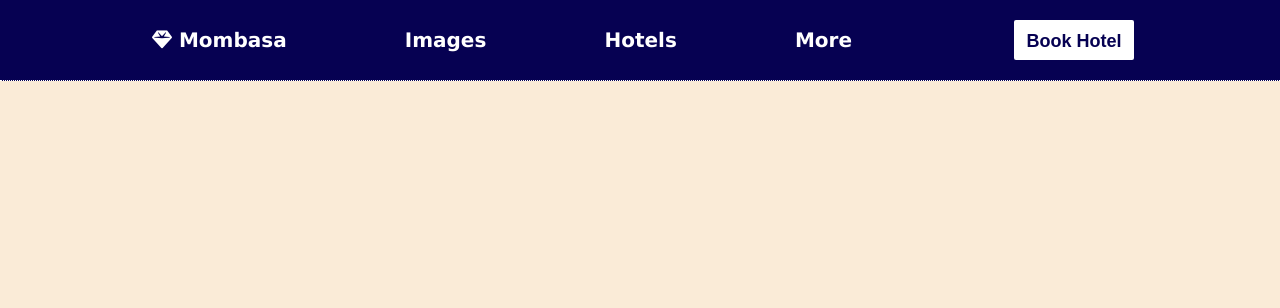
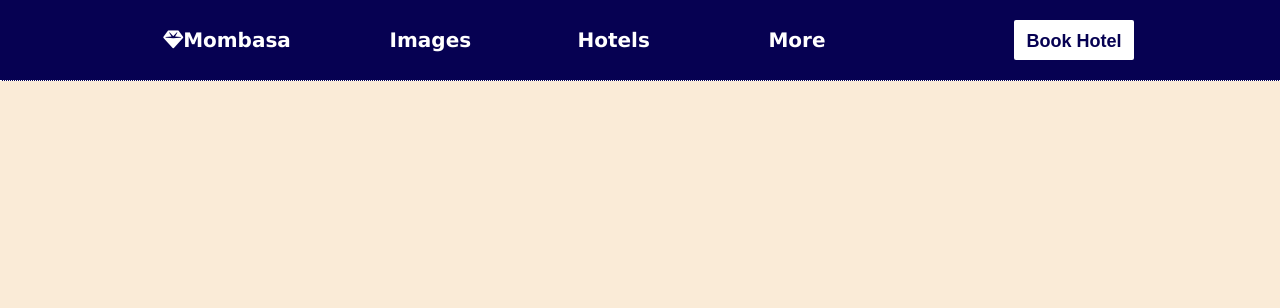
Before and after one commit to Allanoallashe/coast-web, a PHP site: page /Coast-page/mombasa.php in a window 1280 px wide. Shown: the top 308 px of the page. Run offline with PHP 8.4, Linux system fonts and the light colour scheme; some libraries are stand-ins or nearby versions.

Commit message:
finished nav

```diff
--- a/Coast-page/mombasa.css
+++ b/Coast-page/mombasa.css
@@ -28,14 +28,38 @@ body{
   padding: 16px;
   margin-right: 10px;
 }
+.nav ul li:first-child,
+.nav ul li a:first-child{
+  width: 150px;
+}
 .nav ul li{
   list-style: none;
+  width: 130px;
+}
+.nav ul li:hover{
+  display: flex;
+  align-items: center;
+  justify-content: center;
+  background-color: aqua;
+  height: 40px;
+  cursor: pointer;
+  transition: all 0.2s ease-in-out;
+  border-radius: 2px;
+}
+.nav ul li a:hover{
+  color: #060152;
 }
 .nav ul li a{
+  width: 130px;
+  display: flex;
+  justify-content: center;
+  align-items: center;
+  height: 40px;
   text-decoration: none;
   color: #fff;
   font-size: 20px;
   font-weight: bold;
+  transition: all 0.2s ease-in-out;
 }
 .nav button{
   height: 40px;
```
